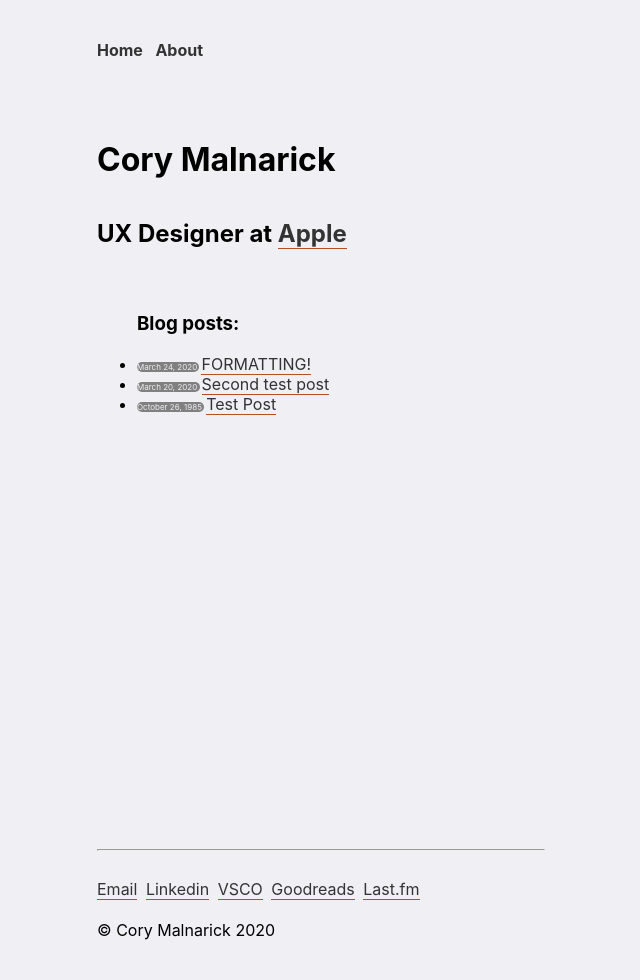
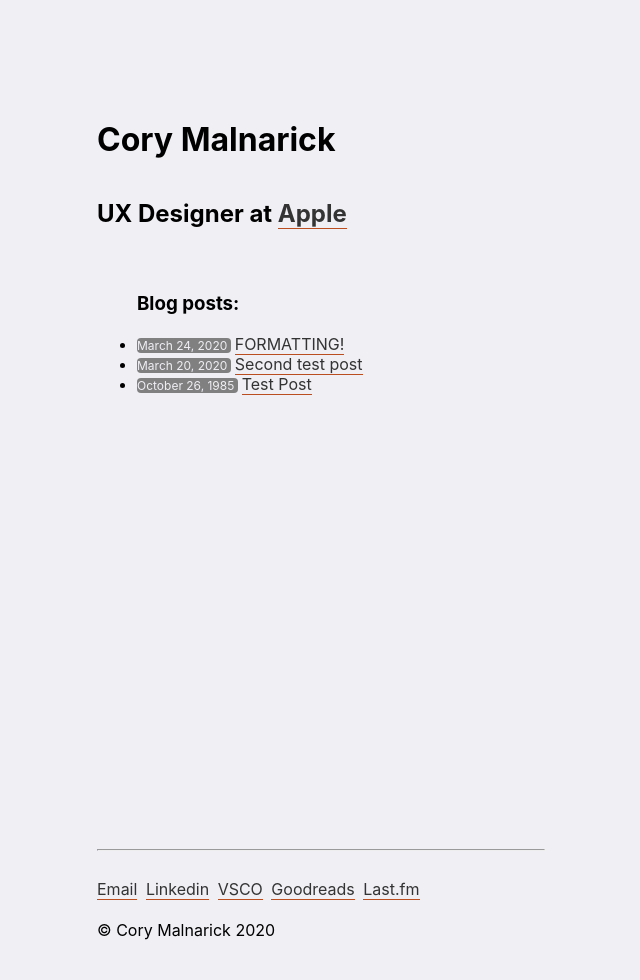
Before and after one commit to foundmonster/foundmonster.github.io, a Jekyll site: the page built from index.html, in a window 1280 px wide. Shown: the whole page, without its empty margins (319-959 px from the left). Built offline with Jekyll 4.4.1, drawn with Linux system fonts in a browser that asks for light colours.

Commit message:
so footer code works... but its pushed down a tad for some reason. removing navigation to see if its b/c of nav?

```diff
--- a/_layouts/layout.html
+++ b/_layouts/layout.html
@@ -11,7 +11,6 @@
 <body>
   <main>
     <header>
-    {% include navigation.html %}
     <h1 class="pagetitlespacing">{{ page.title }}</h1>
     </header>
     {{ content }}
--- a/_sass/main.scss
+++ b/_sass/main.scss
@@ -40,9 +40,9 @@ a:visited {
 .postdate {
 	color: #EFEFF4;
 	background-color: grey;
-	font-size: 8px;
-	margin-right: 2px;
-	border-radius: 6px;
+	font-size: 12px;
+	margin-right: 4px;
+	border-radius: 4px;
 }
 
 .pagetitlespacing {
```
